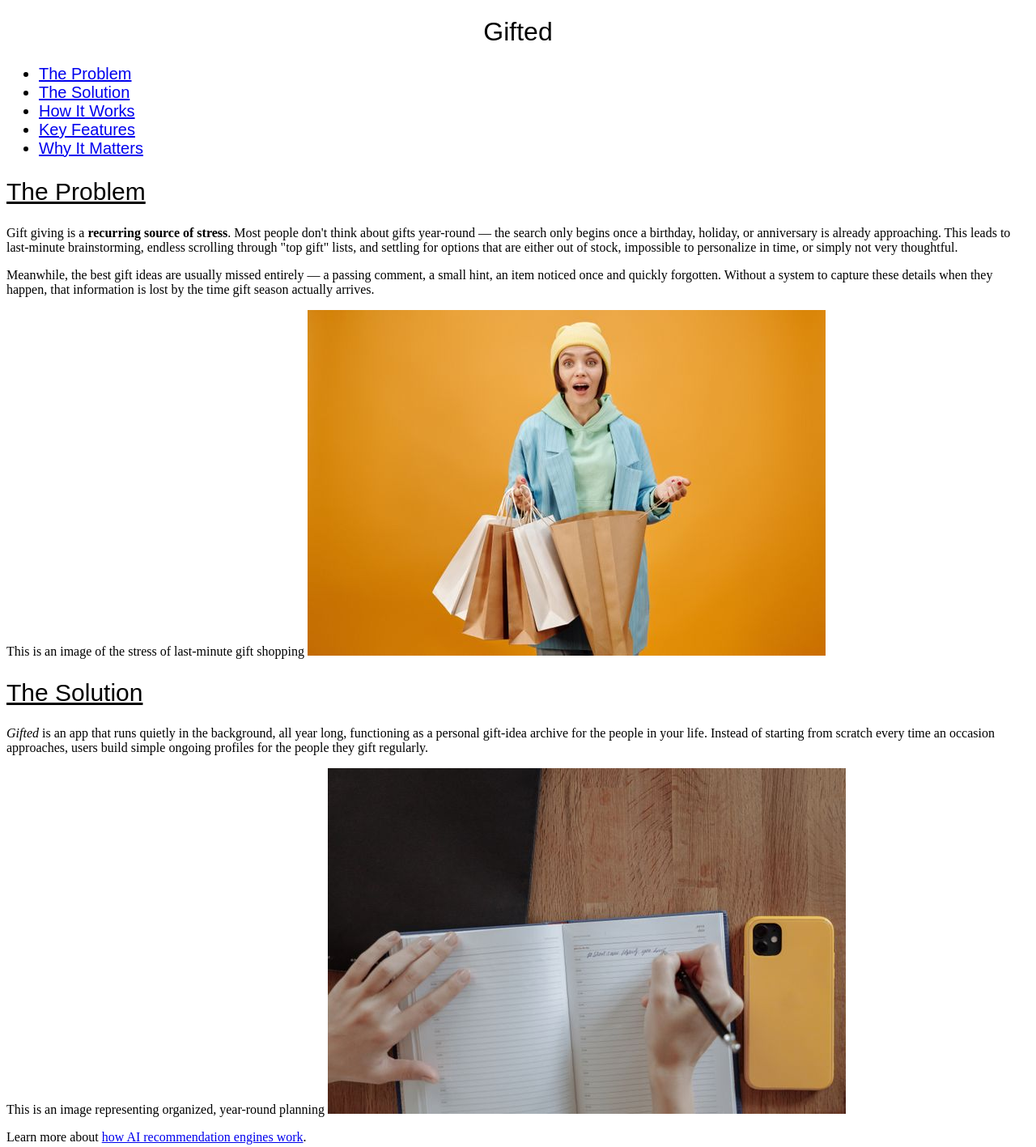
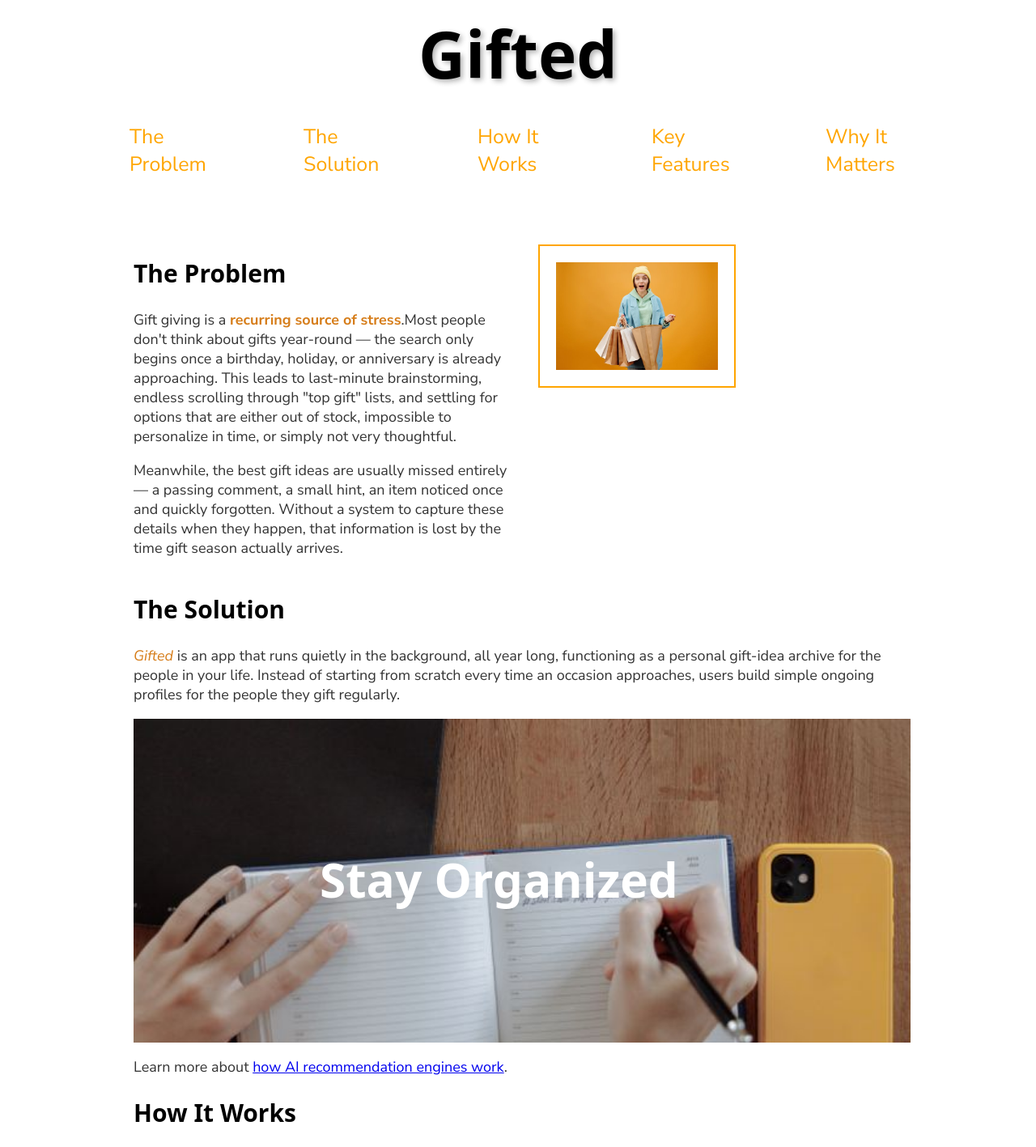
Before and after one commit to katebrykalova/FFFall26, a plain HTML site: page hw/index.html in a window 1280 px wide. Shown: the top 1417 px of the page at 81% size. Drawn offline with Linux system fonts and the light colour scheme; a web font is replaced by a local one.

Commit message:
Add CSS styling: nav grid, classes, fonts, image galleries

```diff
--- a/hw/css/style.css
+++ b/hw/css/style.css
@@ -1,19 +1,25 @@
-@import url('https://fonts.googleapis.com/css2?family=Roboto+Mono:ital,wght@0,100..700;1,100..700&display=swap');
+@import url('https://fonts.googleapis.com/css2?family=Coiny&display=swap');
+@import url('https://fonts.googleapis.com/css2?family=Nunito+Sans:ital,opsz,wght@0,6..12,200..1000;1,6..12,200..1000&display=swap');
+
 
 body{
     background-color: #ffffff;
+    font-family: "Nunito Sans", sans-serif;
 }
 
 h1,h2,h3{
-    font-family: Arial, sans-serif;
-    font-weight: 200;
+    font-family: "Coiny", system-ui;
+
 }
 h1{
     background-color: #ffffff;
     text-align: center;
+    font-size: 80px;
+    margin-top: 0;
+    margin-bottom: 0;
+    text-shadow: 3px 3px 6px rgba(0,0,0,0.3);
 }
 h2{
-    text-decoration: underline;
     font-size: 30px;
 }
 h3{
@@ -21,7 +27,7 @@ h3{
 
 }
 li{
-    font-family: sans-serif;
+    font-family: "Nunito Sans", sans-serif;
     font-size: 20px;
 
 }
@@ -31,3 +37,149 @@ ul li{
 ol li{
     list-style: decimal;
 }
+
+p{
+    font-size: 18px;
+    color: #333333;
+}
+
+strong{
+    color: #d67d1a;
+}
+
+em {
+    color: #d67d1a;
+}
+img{
+    width: 200px;
+    /* height: 330x; */
+    padding: 20px; /* means were addign padding between the image and the thing that its next to, adding 20px all around */
+    border-width: 2px;
+    border-color: orange;
+    border-style: solid;
+    /* can write the above 3 lines like this: border: 10px white; */
+    margin-top: 10px;
+    margin-right: 10px;
+    margin-bottom: 10px;
+    margin-left: 10px; /* creates a 10 pixel spacing between the link and the image */
+}
+
+header{ /* stick to between 900-1000 pixels for the header */
+    width: 960px;
+    border: 1px black;
+    padding: 10px;
+    margin-top: -7px;
+    margin-bottom: 10px;
+    margin-left: auto;
+    margin-right: auto; /* as you resize browser, the container will always be centred */
+}
+
+main{
+    width: 960px;
+    border: 1px black;
+    padding-top: 20px;
+    padding-right: 10px;
+    padding-bottom: 20px;
+    padding-left: 20px;
+    margin: 0 auto; /* this means top and bottom 0 and left and right auto */
+}
+
+footer{
+    width: 960px;
+    border: 1px black;
+    padding: 10px;
+    margin: 0 auto; /* this means top and bottom 0 and left and right auto */
+
+}
+
+nav{
+    background-color: white;
+
+}
+
+nav ul{
+    height: 100px;
+    margin-left: -40px; /* adjustment for ul tab */
+    display: grid;
+    grid-template-columns: 100px 100px 100px 100px 100px;
+    grid-template-rows: 50px;
+    gap: 20px;
+    justify-content: space-between;
+    align-content: center;
+    align-items: center;
+    justify-items: center;
+}
+
+nav ul li{
+    list-style: none;
+
+}
+
+nav ul li a{
+    text-decoration: none;
+    font-size: 25px;
+    font-weight: 400;
+    color: orange;
+
+}
+
+nav ul li a:hover{
+    text-decoration: underline;
+
+}
+nav ul li:hover{
+    background-color: oldlace;
+}
+
+.grouping{
+    display: grid;
+    grid-template-columns: 1fr 1fr;
+    grid-template-rows: auto;
+    gap: 20px;
+
+}
+.offset{
+    display: grid;
+    grid-template-columns: 1fr 2fr;
+    grid-template-rows: auto;
+    gap: 20px;
+}
+
+.imagegallery{
+    display: grid;
+    grid-template-columns: 1fr 1fr 1fr 1fr;
+    grid-template-rows: auto;
+    gap: 20px;
+}
+
+.imagegallery > img{
+    width: 100%;
+    height: 200px;
+    object-fit: cover;
+    border: 2px solid orange;
+    padding: 0px;
+    margin: 0px;
+    box-shadow: 0px 4px 8px rgba(0,0,0,0.3);
+}
+
+.bgimage{
+    background-image: url("../images/image2.jpg");
+    height: 400px;
+    background-repeat: no-repeat;
+    background-size: cover;
+    background-position: center;
+    display: grid;
+    grid-template-columns: 500px;
+    grid-template-rows: 200px;
+    align-content: center;
+    justify-content: center;
+    font-size: 50px;
+}
+
+.fig{
+    display: grid;
+    grid-template-columns: 1fr 1fr;
+    grid-template-rows: auto;
+    gap: 20px;
+    justify-items: center;
+}
--- a/hw/index.html
+++ b/hw/index.html
@@ -5,7 +5,7 @@
         <!-- This comment explains what "Gifted" does for new visitors -->
         <!-- this is a comment, these are useful for notes ctrl or cmd + /-->
         <!-- these meta tags are used by the search engine -->
-        <meta name="description" content="Gifted is an AI-powered gift tracker that helps you remember what your people want, all year round.">
+        <meta name="description" content="Gifted is an AI-powered gift tracker that helps you remember what your people want all year round.">
         <meta name="author" content="Kate Brykalova">
         <meta name="keywords" content="gift tracker, AI, gift ideas, product concept, personalization">
         <!--  this meta tag encodes my characters and is used by the browser-->
@@ -31,18 +31,22 @@
             </nav>
         </header>
         <main>
-            <section id="problem">
+         <section id="problem" class="grouping">
+            <div>
                 <h2>The Problem</h2>
-                <p>Gift giving is a <strong>recurring source of stress</strong>. Most people don't think about gifts year-round — the search only begins once a birthday, holiday, or anniversary is already approaching. This leads to last-minute brainstorming, endless scrolling through "top gift" lists, and settling for options that are either out of stock, impossible to personalize in time, or simply not very thoughtful.</p>
+                <p>Gift giving is a <strong>recurring source of stress</strong>.Most people don't think about gifts year-round — the search only begins once a birthday, holiday, or anniversary is already approaching. This leads to last-minute brainstorming, endless scrolling through "top gift" lists, and settling for options that are either out of stock, impossible to personalize in time, or simply not very thoughtful.</p>
                 <p>Meanwhile, the best gift ideas are usually missed entirely — a passing comment, a small hint, an item noticed once and quickly forgotten. Without a system to capture these details when they happen, that information is lost by the time gift season actually arrives.</p>
-                <p>This is an image of the stress of last-minute gift shopping <img src="images/image1.jpg" alt="person overwhelmed with shopping bags"></p>
-            </section>
+            </div>
+                <img src="images/image1.jpg" alt="person overwhelmed with shopping bags">
+        </section>
             <section id="solution">
                 <h2>The Solution</h2>
                 <p><em>Gifted</em> is an app that runs quietly in the background, all year long, functioning as a personal gift-idea archive for the people in your life. Instead of starting from scratch every time an occasion approaches, users build simple ongoing profiles for the people they gift regularly.</p>
-                <p>This is an image representing organized, year-round planning <img src="images/image2.jpg" alt="person organizing notes or planning on a device"></p>
-                <p>Learn more about <a href="https://www.ibm.com/think/topics/recommendation-engine" target="_blank">how AI recommendation engines work</a>.</p>
+                <section class="bgimage">
+                    <h3>Stay Organized</h3>
             </section>
+            <p>Learn more about <a href="https://www.ibm.com/think/topics/recommendation-engine" target="_blank">how AI recommendation engines work</a>.</p>
+        </section>
             <section id="how-it-works">
                 <h2>How It Works</h2>
                     <ol>
@@ -59,13 +63,30 @@
                     <li>AI-powered, continuously updated gift suggestions personalized to each profile</li>
                     <li>Advance alerts for custom or personalized orders that require extra lead time</li>
                 </ul>
-                <p>This is an image of a thoughtfully wrapped gift <img src="images/image3.jpg" alt="wrapped gift with ribbon"></p>
             </section>
-            <section id="why-it-matters">
+             <section class="imagegallery">
+                <img src="images/image4.jpg" alt="online profile">
+                <img src="images/image5.jpg" alt="online notes">
+                <img src="images/image6.jpg" alt="calendar reminders">
+                <img src="images/image3.jpg" alt="wrapped gift with ribbon">
+             </section>
+            <section id="why-it-matters" class="offset">
                 <h2>Why It Matters</h2>
-                <p>Gifted turns gift-giving from a stressful, last-minute scramble into something thoughtful and effortless. By capturing details the moment they happen and surfacing them exactly when needed, it helps people give gifts that genuinely show they were paying attention — without the mental load of trying to remember everything on their own.</p>
-                <p>For a real-world example of thoughtful, personalized gifting, check out <a href="https://www.notonthehighstreet.com/" target="_blank">Not On The High Street</a>, a marketplace built around unique, personal gifts.</p>
-            </section>
+                <div>
+                    <p>Gifted turns gift-giving from a stressful, last-minute scramble into something thoughtful and effortless. By capturing details the moment they happen and surfacing them exactly when needed, it helps people give gifts that genuinely show they were paying attention — without the mental load of trying to remember everything on their own.</p>
+                    <p>For a real-world example of thoughtful, personalized gifting, check out <a href="https://www.notonthehighstreet.com/" target="_blank">Not On The High Street</a>, a marketplace built around unique, personal gifts.</p>
+                </div>
+                </section>
+                <section class="fig">
+                    <figure>
+                        <img src="images/image7.jpg" alt="describe this image">
+                        <figcaption>Never miss the right moment to give</figcaption>
+                    </figure>
+                    <figure>
+                        <img src="images/image8.jpg" alt="describe this image">
+                        <figcaption>Thoughtful gifts, without the stress</figcaption>
+                    </figure>
+                </section>
         </main>
         <footer></footer>
     </body>
```
Also changed, not shown: hw/images/image4.jpg (added), hw/images/image5.jpg (added), hw/images/image6.jpg (added), hw/images/image8.jpg (added), 1 other file.
